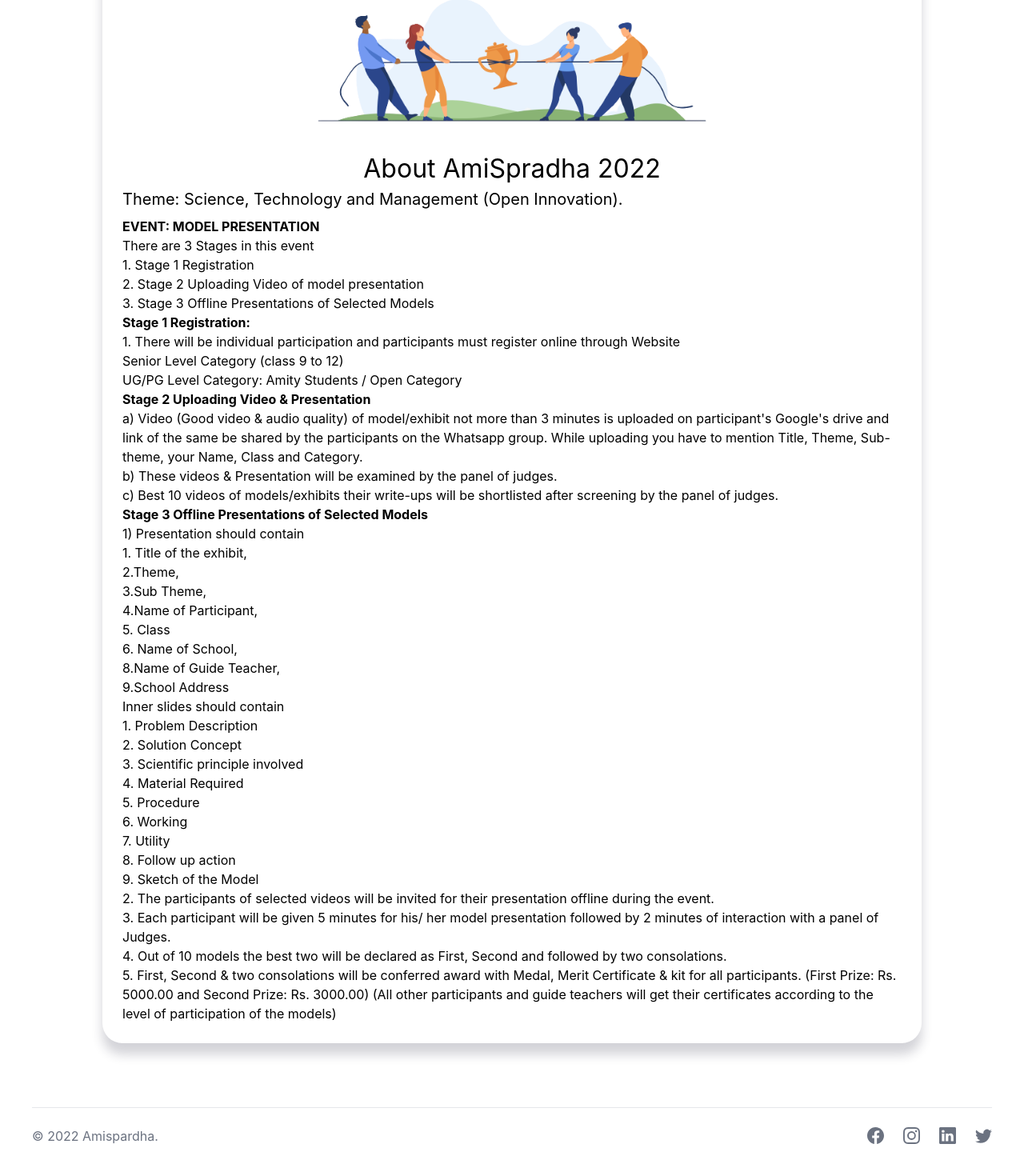
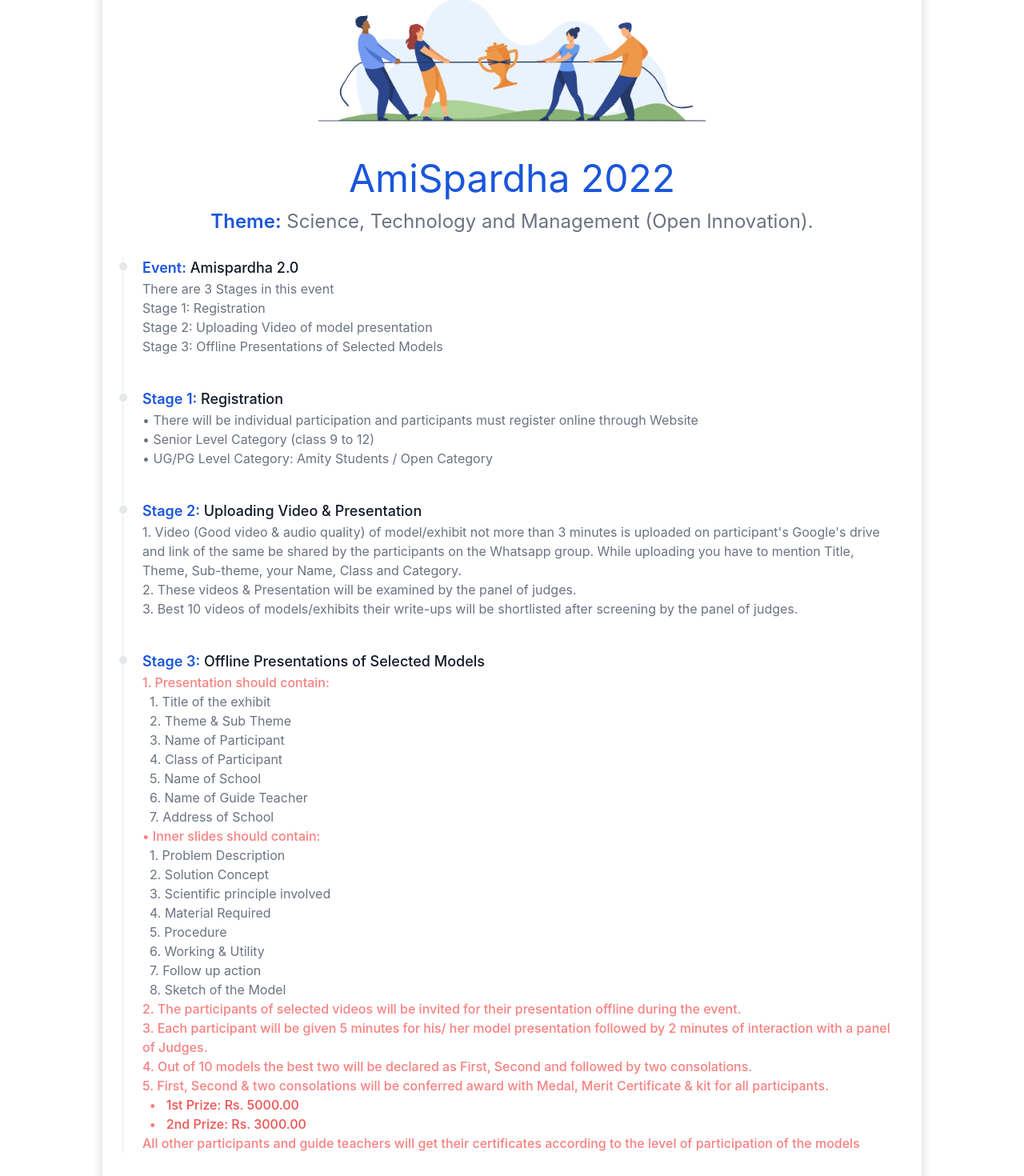
Before and after one commit to yes-im-harsh/amispardha22, a Next.js app: page /about in a window 1280 px wide. Shown: the part 210-1680 px from the top of the page at 80% size. Before the commit the page ends 1656 px from the top, so only its background shows below. Built offline with nearby package versions, Linux system fonts and the light colour scheme.

Commit message:
Bug Fixed & About Section Updated

```diff
--- a/components/TimelineComponent.js
+++ b/components/TimelineComponent.js
@@ -33,10 +33,10 @@
         <Timeline.Item>
           <Timeline.Point icon={HiCalendar} />
           <Timeline.Content>
-            <Timeline.Time>30th November 2022</Timeline.Time>
+            <Timeline.Time>28th November 2022</Timeline.Time>
             <Timeline.Title>Registration will close</Timeline.Title>
             <Timeline.Body>
-              Registration will close on 2022. So, register Now.
+              Registration will close on 28th November 2022. So, register Now.
             </Timeline.Body>
           </Timeline.Content>
         </Timeline.Item>
@@ -44,7 +44,7 @@
           <Timeline.Point icon={HiCalendar} />
           <Timeline.Content>
             <Timeline.Time>1st December 2022</Timeline.Time>
-            <Timeline.Title>Main Event</Timeline.Title>
+            <Timeline.Title>Amispardha 2.0</Timeline.Title>
             <Timeline.Body>
               Final Day for the event All the participants will be judged and
               the winners will be announced.
--- a/package.json
+++ b/package.json
@@ -15,7 +15,8 @@
     "next": "13.0.3",
     "react": "18.2.0",
     "react-dom": "18.2.0",
-    "react-icons": "^4.6.0"
+    "react-icons": "^4.6.0",
+    "react-toastify": "^9.1.1"
   },
   "devDependencies": {
     "autoprefixer": "^10.4.13",
--- a/pages/_app.js
+++ b/pages/_app.js
@@ -1,5 +1,7 @@
+import { ToastContainer } from "react-toastify";
 import Footer from "../components/footer";
 import NavbarComponent from "../components/navbar";
+import "react-toastify/dist/ReactToastify.css";
 import "../styles/globals.css";
 
 function MyApp({ Component, pageProps }) {
@@ -9,6 +11,7 @@
         <NavbarComponent />
         <Component {...pageProps} />
         <Footer />
+        <ToastContainer />
       </div>
     </>
   );
--- a/pages/about.js
+++ b/pages/about.js
@@ -1,5 +1,6 @@
 import React from "react";
 import Image from "next/image";
+import { Button, Timeline } from "flowbite-react";
 const about = () => {
   return (
     <>
@@ -8,12 +9,21 @@
           <Image src="/image.png " alt="" height={500} width={500} />
         </div>
         <div className="about_content ">
-          <h1 className="title">About AmiSpradha 2022</h1>
-          <h2 className=" text-xl mb-2">
-            Theme: Science, Technology and Management (Open Innovation).
+          <h1 className="title text-xl md:text-3xl lg:text-5xl mt-3  mb-[0.85rem] text-[#1A56DB]">
+            {" "}
+            AmiSpardha 2022
+          </h1>
+          <h2 className=" text-sm md:text-3xl lg:text-2xl mb-7  text-center">
+            <span className="text-[#1A56DB] font-semibold">Theme:</span>{" "}
+            <span className="text-[#6B7280]">
+              Science, Technology and Management (Open Innovation).
+            </span>
           </h2>
-          <p>
-            <b> EVENT: MODEL PRESENTATION </b>
+          {/* <p>
+            <b className="about-title text-[#1A56DB]">
+              {" "}
+              EVENT: MODEL PRESENTATION{" "}
+            </b>
             <br />
             There are 3 Stages in this event
             <br />
@@ -25,7 +35,7 @@
             <br />
           </p>
           <p>
-            <b>Stage 1 Registration:</b>
+            <b className="about-title text-[#1A56DB]">Stage 1 Registration:</b>
             <br />
             1. There will be individual participation and participants must
             register online through Website
@@ -35,7 +45,9 @@
             UG/PG Level Category: Amity Students / Open Category
           </p>
           <p>
-            <b>Stage 2 Uploading Video & Presentation</b>
+            <b className="about-title text-[#1A56DB]">
+              Stage 2 Uploading Video & Presentation
+            </b>
             <br />
             a) Video (Good video & audio quality) of model/exhibit not more than
             3 minutes is uploaded on participant&apos;s Google&apos;s drive and
@@ -49,7 +61,9 @@
             c) Best 10 videos of models/exhibits their write-ups will be
             shortlisted after screening by the panel of judges.
             <br />
-            <b>Stage 3 Offline Presentations of Selected Models</b>
+            <b className="about-title text-[#1A56DB]">
+              Stage 3 Offline Presentations of Selected Models
+            </b>
             <br />
             1) Presentation should contain
             <br />
@@ -95,7 +109,138 @@
             Rs. 5000.00 and Second Prize: Rs. 3000.00) (All other participants
             and guide teachers will get their certificates according to the
             level of participation of the models)
-          </p>
+          </p> */}
+          <Timeline>
+            <Timeline.Item>
+              <Timeline.Point />
+              <Timeline.Content>
+                {/* <Timeline.Time>February 2022</Timeline.Time> */}
+                <Timeline.Title>
+                  <div className=" font-medium">
+                    <span className="text-[#1A56DB] font-semibold">Event:</span>{" "}
+                    Amispardha 2.0
+                  </div>
+                </Timeline.Title>
+                <Timeline.Body>
+                  There are 3 Stages in this event <br /> Stage 1: Registration{" "}
+                  <br /> Stage 2: Uploading Video of model presentation <br />{" "}
+                  Stage 3: Offline Presentations of Selected Models
+                </Timeline.Body>
+              </Timeline.Content>
+            </Timeline.Item>
+            <Timeline.Item>
+              <Timeline.Point />
+              <Timeline.Content>
+                {/* <Timeline.Time>February 2022</Timeline.Time> */}
+                <Timeline.Title>
+                  <div className=" font-medium">
+                    <span className="text-[#1A56DB] font-semibold">
+                      Stage 1:
+                    </span>{" "}
+                    Registration
+                  </div>
+                </Timeline.Title>
+                <Timeline.Body>
+                  &#x2022; There will be individual participation and
+                  participants must register online through Website <br />{" "}
+                  &#x2022; Senior Level Category (class 9 to 12) <br /> &#x2022;
+                  UG/PG Level Category: Amity Students / Open Category
+                </Timeline.Body>
+              </Timeline.Content>
+            </Timeline.Item>
+            <Timeline.Item>
+              <Timeline.Point />
+              <Timeline.Content>
+                {/* <Timeline.Time>February 2022</Timeline.Time> */}
+                <Timeline.Title>
+                  <div className=" font-medium">
+                    <span className="text-[#1A56DB] font-semibold">
+                      Stage 2:
+                    </span>{" "}
+                    Uploading Video & Presentation
+                  </div>
+                </Timeline.Title>
+                <Timeline.Body>
+                  1. Video (Good video & audio quality) of model/exhibit not
+                  more than 3 minutes is uploaded on participant's Google's
+                  drive and link of the same be shared by the participants on
+                  the Whatsapp group. While uploading you have to mention Title,
+                  Theme, Sub-theme, your Name, Class and Category. <br /> 2.
+                  These videos & Presentation will be examined by the panel of
+                  judges. <br />
+                  3. Best 10 videos of models/exhibits their write-ups will be
+                  shortlisted after screening by the panel of judges.
+                </Timeline.Body>
+              </Timeline.Content>
+            </Timeline.Item>
+            <Timeline.Item>
+              <Timeline.Point />
+              <Timeline.Content>
+                {/* <Timeline.Time>February 2022</Timeline.Time> */}
+                <Timeline.Title>
+                  <div className=" font-medium">
+                    <span className="text-[#1A56DB] font-semibold">
+                      Stage 3:
+                    </span>{" "}
+                    Offline Presentations of Selected Models
+                  </div>
+                </Timeline.Title>
+                <Timeline.Body>
+                  <span className="text-red-400 font-medium">
+                    1. Presentation should contain: <br />
+                  </span>
+                  {"  "}
+                  &nbsp; 1. Title of the exhibit <br />
+                  &nbsp; 2. Theme & Sub Theme <br /> &nbsp; 3. Name of
+                  Participant <br /> &nbsp; 4. Class of Participant <br />{" "}
+                  &nbsp; 5. Name of School <br /> &nbsp; 6. Name of Guide
+                  Teacher <br /> &nbsp; 7. Address of School <br />{" "}
+                  <span className="text-red-400 font-medium">
+                    &#x2022; Inner slides should contain:{" "}
+                  </span>{" "}
+                  <br />
+                  &nbsp; 1. Problem Description <br />
+                  &nbsp; 2. Solution Concept <br />
+                  &nbsp; 3. Scientific principle involved <br />
+                  &nbsp; 4. Material Required <br />
+                  &nbsp; 5. Procedure <br />
+                  &nbsp; 6. Working & Utility <br />
+                  &nbsp; 7. Follow up action <br />
+                  &nbsp; 8. Sketch of the Model <br />{" "}
+                  <span className="text-red-400 font-medium">
+                    2. The participants of selected videos will be invited for
+                    their presentation offline during the event.
+                  </span>{" "}
+                  <br />
+                  <span className="text-red-400 font-medium">
+                    3. Each participant will be given 5 minutes for his/ her
+                    model presentation followed by 2 minutes of interaction with
+                    a panel of Judges.
+                  </span>
+                  <br />
+                  <span className="text-red-400 font-medium">
+                    4. Out of 10 models the best two will be declared as First,
+                    Second and followed by two consolations.
+                  </span>{" "}
+                  <br />
+                  <span className="text-red-400 font-medium">
+                    5. First, Second & two consolations will be conferred award
+                    with Medal, Merit Certificate & kit for all participants.
+                    <br />
+                    &nbsp; &#x2022; &nbsp;{" "}
+                    <span className="text-red-500">1st Prize: Rs. 5000.00</span>
+                    <br />
+                    &nbsp; &#x2022; &nbsp;{" "}
+                    <span className="text-red-500">2nd Prize: Rs. 3000.00</span>
+                    <br /> All other participants and guide teachers will get
+                    their certificates according to the level of participation
+                    of the models
+                  </span>{" "}
+                  <br />
+                </Timeline.Body>
+              </Timeline.Content>
+            </Timeline.Item>
+          </Timeline>
         </div>
       </div>
     </>
--- a/pages/index.js
+++ b/pages/index.js
@@ -13,7 +13,7 @@
       <div className="homecontainer">
         <div class="home_section">
           <div class="about_content">
-            <h1 class="hometitle">Welcome To AmiSpradha 2.0</h1>
+            <h1 class="hometitle">Welcome To AmiSpardha 2.0</h1>
             <span className="text-[#3A4458] font-semibold text-xl">
               &apos;Pitching ideas that can change the society&apos;
             </span>
--- a/styles/globals.css
+++ b/styles/globals.css
@@ -21,7 +21,7 @@
 
 /* About Section */
 .title {
-  font-size: 2rem;
+  /* font-size: 2rem; */
   justify-content: center;
   display: flex;
 }
@@ -75,14 +75,11 @@
   }
 }
 
-
-
 .hometitle {
   font-size: 40px;
   color: rgb(0, 0, 164);
   font-weight: 500;
   margin-bottom: 10px;
-
 }
 
 .home_section {
@@ -131,3 +128,8 @@
 .timeh1 {
   padding: 10px 2px 2rem;
 }
+
+.about-title {
+  color: #1a56db;
+  margin: 10px 0;
+}
```
Also changed, not shown: components/Contact.js (+28 -5 lines), 1 other file (tests, documents, lock files or other folders).
